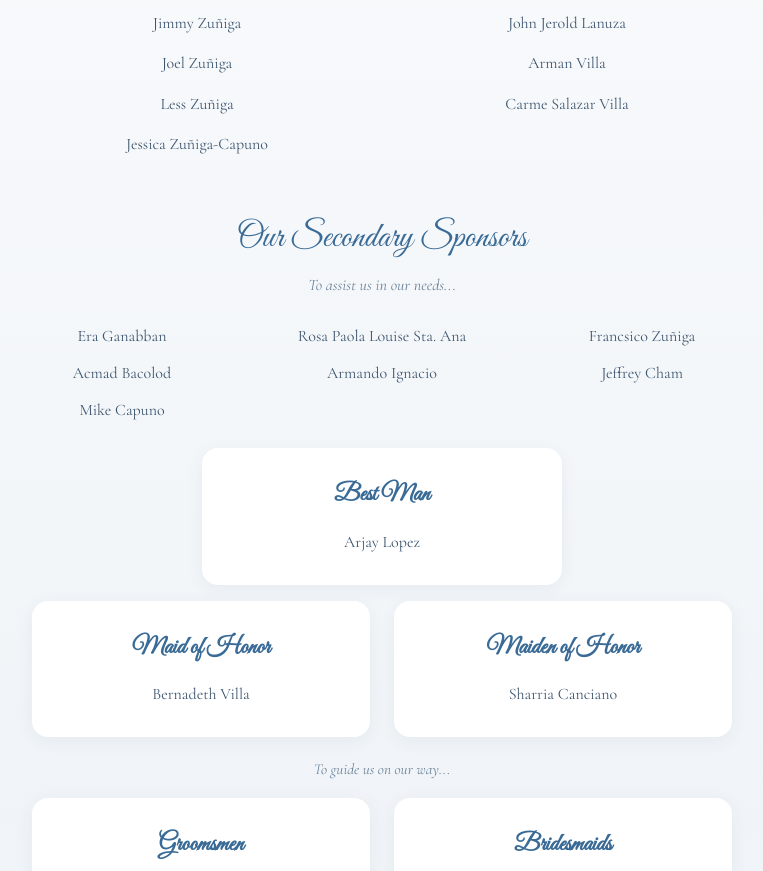
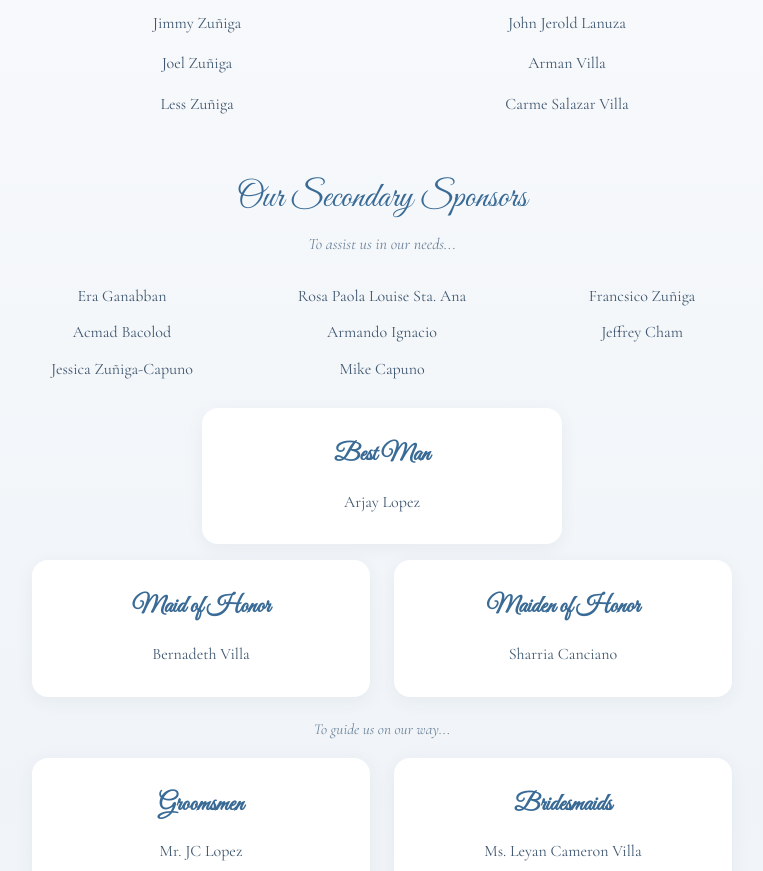
Before and after one commit to H1karuuu/RSVP-Wedding-Website, a Vue app in the folder frontend/: page /home in a window 1280 px wide. Shown: the part 7280-8151 px from the top of the page, without its empty margins (258-1021 px from the left). Built offline with nearby package versions, Linux system fonts and the light colour scheme; no server answers.

Commit message:
feat: update principal sponsors list to remove Less Zuñiga and add Jessica Zuñiga-Capuno to secondary sponsors

```diff
--- a/frontend/src/views/MainPage.vue
+++ b/frontend/src/views/MainPage.vue
@@ -567,8 +567,7 @@ const principalSponsors = ref({
     'Maan Zuñiga',
     'Jimmy Zuñiga',
     'Joel Zuñiga',
-    'Less Zuñiga',
-    'Jessica Zuñiga-Capuno'
+    'Less Zuñiga'
   ],
   right: [
     'Rolando Pasia',
@@ -591,6 +590,7 @@ const secondarySponsors = ref([
   'Acmad Bacolod',
   'Armando Ignacio',
   'Jeffrey Cham',
+  'Jessica Zuñiga-Capuno',
   'Mike Capuno'
 ])
 
```
